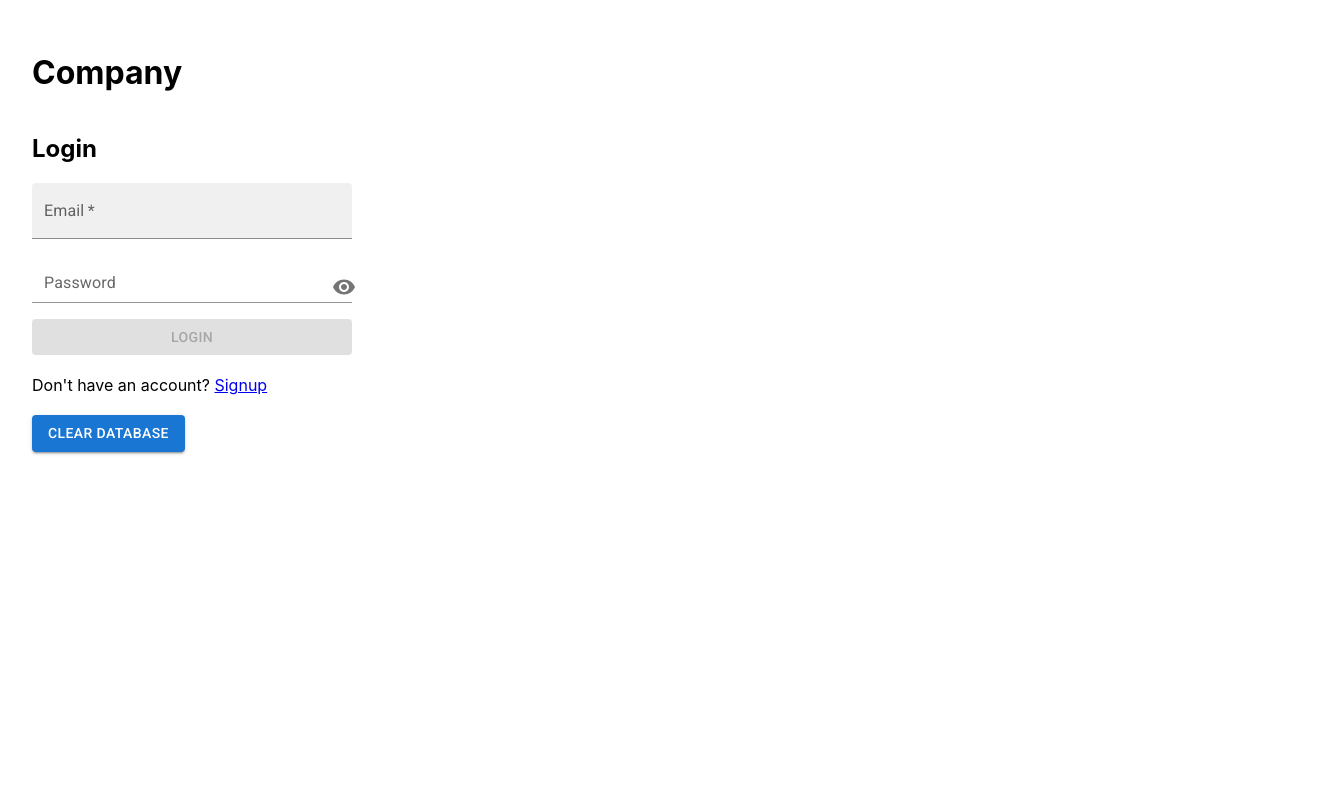
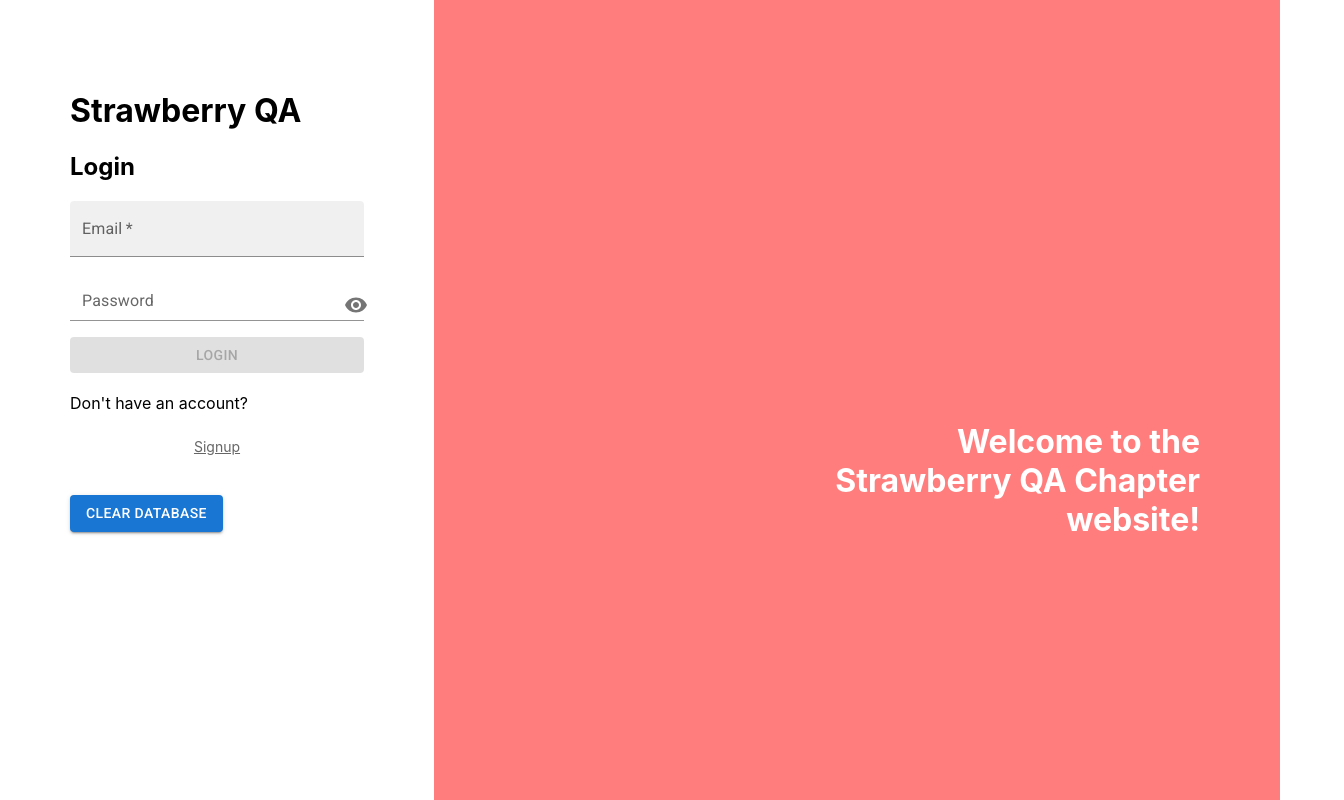
Before and after one commit to eberrydigital/qa-interview-case, a React (Vite) app: page /login in a window 1280 px wide. Shown: the top 800 px of the page, 1344 px wide, since content can reach past the window. Built offline with nearby package versions, Linux system fonts and the light colour scheme.

Commit message:
add some style to login page

```diff
--- a/src/index.css
+++ b/src/index.css
@@ -9,5 +9,49 @@ body {
 
 code {
   font-family: source-code-pro, Menlo, Monaco, Consolas, 'Courier New',
-    monospace;
+  monospace;
 }
+
+#login-page {
+  display: flex;
+}
+
+.form-login {
+  display: flex;
+  flex-wrap: wrap;
+  align-items: center;
+  align-content: center;
+}
+
+.login {
+  width: 30%;
+  height: 100vh;
+  background: #FFF;
+  padding: 70px;
+}
+
+.login a {
+  color: #666;
+  font-size: 14px;
+  display: block;
+  margin-top: 25px;
+  text-align: center;
+}
+
+.background {
+  width: 70%;
+  padding: 80px;
+  height: 100vh;
+  background: rgb(255, 126, 125);
+  display: flex;
+  flex-wrap: wrap;
+  justify-content: flex-end;
+  align-content: center;
+}
+.background h1 {
+  max-width: 420px;
+  color: #FFF;
+  text-align: right;
+  padding: 0;
+  margin: 0;
+}
--- a/src/pages/LoginPage/LoginPage.tsx
+++ b/src/pages/LoginPage/LoginPage.tsx
@@ -23,14 +23,11 @@ const LoginPage: React.FC<LoginPageProps> = ({ user, setUser }) => {
   }, [setUser])
 
   return (
-    <main style={{ padding: '2rem', width: '100%' }}>
-      <h1>Company</h1>
-      <div style={{ display: 'flex', width: '50%' }}>
-        <div style={{ width: '50%' }}>
+    <main style={{ overflow: 'auto', height: '100%', width: '100%' }} id="login-page">
+      <div className="login">
+        <h1>Strawberry QA</h1>
         <h2>Login</h2>
         <Form setUser={setUser} />
-        </div>
-      </div>
         <br />
         Don't have an account? <Link to={`/signup`}>Signup</Link>
         <br />
@@ -38,6 +35,10 @@ const LoginPage: React.FC<LoginPageProps> = ({ user, setUser }) => {
         <Button onClick={handleClearDatabase} variant="contained">
           Clear database
         </Button>
+      </div>
+      <div className="background">
+        <h1>Welcome to the Strawberry QA Chapter website!</h1>
+      </div>
     </main>
   )
 }
```
Lines whose indentation alone changed are shown as unchanged.
